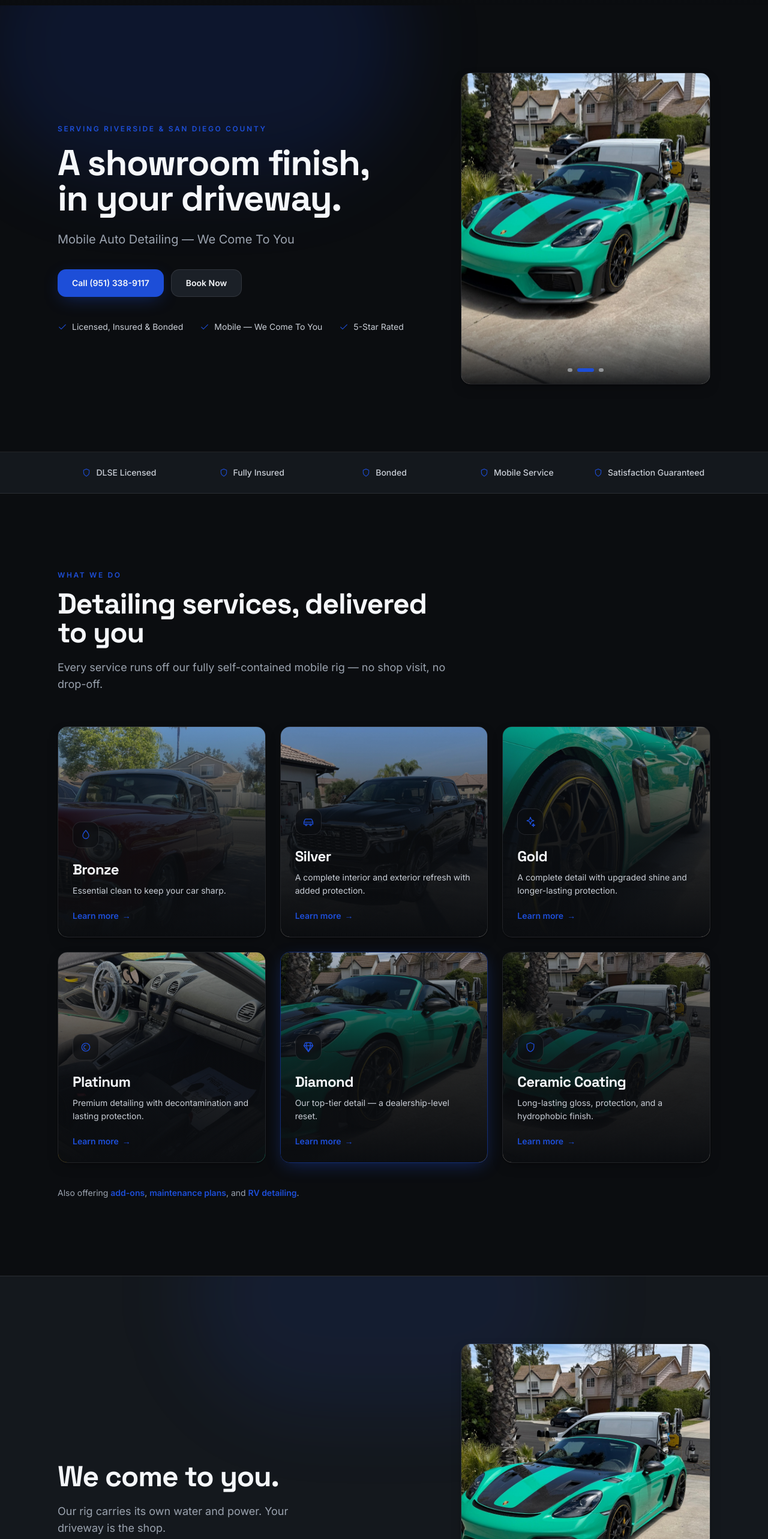
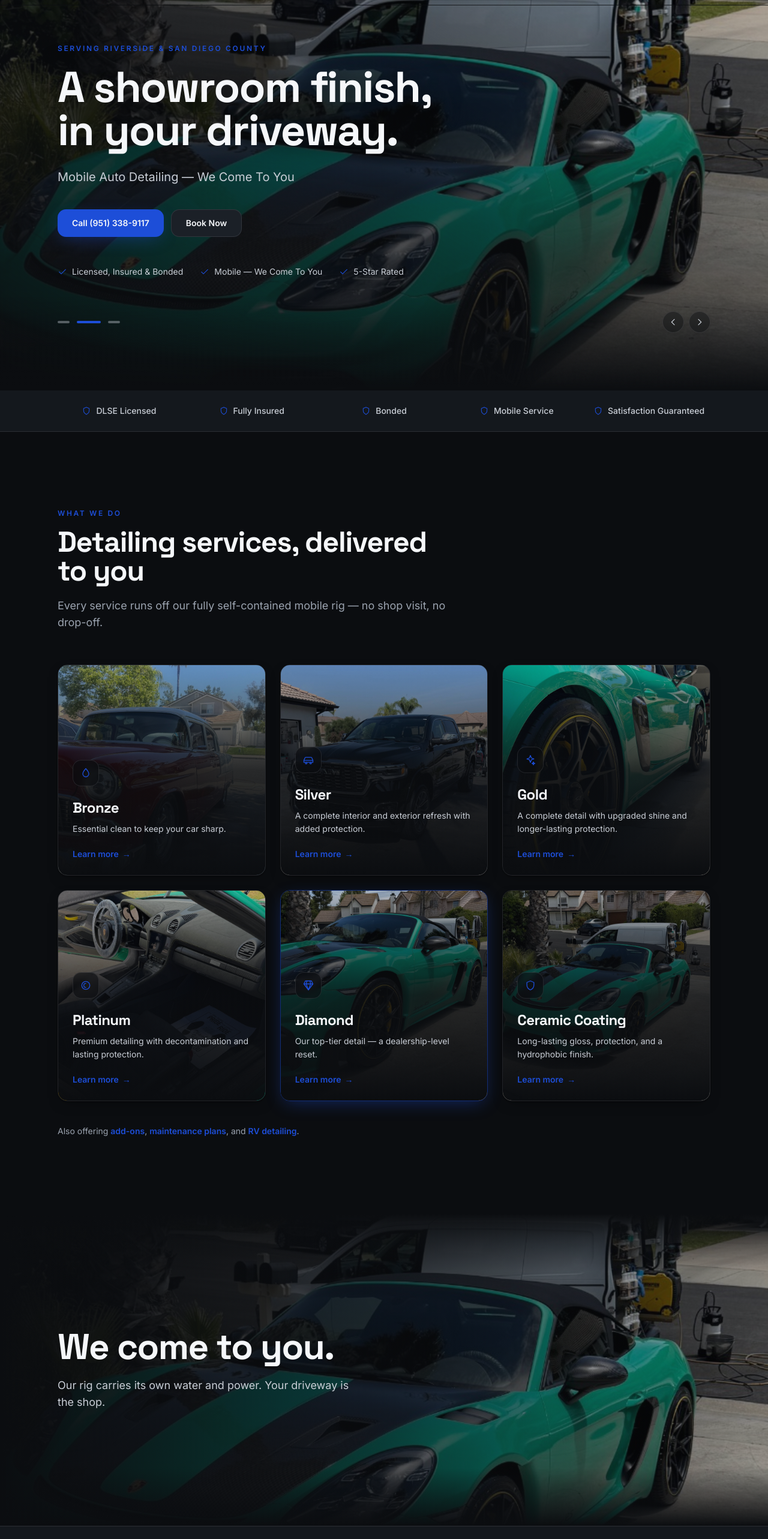
Before and after one commit to Contractor-burnlist/royalrinse, a Next.js app: page / in a window 1280 px wide. Shown: the part 120-2686 px from the top of the page at 60% size. Built offline with nearby package versions, Linux system fonts and the light colour scheme.

Commit message:
Restore full-bleed cinematic hero and photo bands

```diff
--- a/app/page.tsx
+++ b/app/page.tsx
@@ -96,34 +96,26 @@ const bandImages = {
 
 function Hero() {
   return (
-    <section className="relative overflow-hidden border-b border-hairline">
-      <div
-        aria-hidden="true"
-        className="pointer-events-none absolute -top-40 left-1/4 h-[28rem] w-[44rem] -translate-x-1/2 rounded-full bg-royal/15 blur-3xl"
-      />
-
-      <Container className="relative py-16 sm:py-24 lg:py-28">
-        {/* Definite track width — an `auto` column would collapse the
-            carousel's w-full/aspect-ratio box to zero. */}
-        <div className="grid items-center gap-14 lg:grid-cols-[1fr_26rem] lg:gap-20">
-          <div>
+    <HeroCarousel>
+      <Container>
+        <div className="max-w-3xl">
           <Eyebrow>{SERVICE_AREA_SHORT}</Eyebrow>
           {/* No forced <br> on mobile — it overflows narrow viewports. */}
-            <h1 className="mt-5 font-display text-4xl font-bold leading-[1.02] tracking-tight text-ink sm:text-6xl sm:leading-[0.98]">
+          <h1 className="mt-5 font-display text-4xl font-bold leading-[1.02] tracking-tight text-ink drop-shadow-[0_2px_24px_rgba(0,0,0,0.6)] sm:text-6xl sm:leading-[0.98] lg:text-7xl">
             A showroom finish,
             <br className="hidden sm:inline" />{" "}
             in your driveway.
           </h1>
-            <p className="mt-6 max-w-lg text-lg text-muted sm:text-xl">{site.tagline}</p>
+          <p className="mt-7 max-w-xl text-lg text-chrome sm:text-xl">{site.tagline}</p>
 
-            <div className="mt-9 flex flex-col gap-3 sm:flex-row">
+          <div className="mt-10 flex flex-col gap-3 sm:flex-row">
             <ButtonAnchor href={telHref} aria-label={PHONE_ARIA}>
               Call {site.phone}
             </ButtonAnchor>
             <BookNowButton variant="secondary" />
           </div>
 
-            <ul className="mt-10 flex flex-wrap gap-x-7 gap-y-3">
+          <ul className="mt-12 flex flex-wrap gap-x-7 gap-y-3">
             {trustChips.map((chip) => (
               <li key={chip} className="flex items-center gap-2 text-sm text-chrome">
                 <Icon name="check" className="h-4 w-4 text-royal" />
@@ -132,11 +124,8 @@ function Hero() {
             ))}
           </ul>
         </div>
-
-          <HeroCarousel />
-        </div>
       </Container>
-    </section>
+    </HeroCarousel>
   );
 }
 
@@ -397,7 +386,6 @@ export default function Home() {
         image={bandImages.showroom}
         headline="Showroom finish, every time."
         sub="The finish is in the parts most people skip — every vent, seam, and panel."
-        reverse
       />
 
       <ServiceAreaTeaser />
--- a/components/HeroCarousel.tsx
+++ b/components/HeroCarousel.tsx
@@ -1,14 +1,16 @@
 "use client";
 
 import Image from "next/image";
-import { useCallback, useEffect, useState } from "react";
+import { useCallback, useEffect, useState, type ReactNode } from "react";
 import { featureVehicles, type GalleryImage } from "@/lib/gallery";
 
 const AUTO_ADVANCE_MS = 5000;
 
 /**
- * Hero slides. Only the highest-resolution sources (>= 900px wide) — the 576px
- * shots would need upscaling even in the contained frame.
+ * Full-bleed is the most-upscaled surface on the site, so the hero uses only
+ * the highest-resolution sources. The 576px shots would need a 5x upscale here;
+ * the 900px ones need 3.2x. Still not truly sharp — the sources are too small
+ * for full-bleed (see lib/gallery.ts) — but this is the best available.
  */
 const MIN_HERO_WIDTH = 900;
 
@@ -27,16 +29,11 @@ function buildSlides(): GalleryImage[] {
 const slides = buildSlides();
 
 /**
- * Contained hero carousel — deliberately NOT full-bleed.
- *
- * The sources top out at 900px wide. Full-bleed meant a 3.2x upscale on retina
- * and a visibly soft image. The frame is capped at 26rem (416px CSS = 832px on
- * retina; the 1.08x Ken Burns drift tops out at ~898px), so it renders at or
- * under the native 900px and stays sharp.
- *
- * If the photos are ever re-exported at 2560px+, this can go back to full-bleed.
+ * Full-bleed cinematic hero. Photos run edge to edge behind the content; a
+ * gradient scrim from the bottom-left keeps the headline and CTAs legible over
+ * whatever slide is showing.
  */
-export function HeroCarousel() {
+export function HeroCarousel({ children }: { children: ReactNode }) {
   const [current, setCurrent] = useState(0);
   const [paused, setPaused] = useState(false);
   const [reducedMotion, setReducedMotion] = useState(false);
@@ -67,17 +64,13 @@ export function HeroCarousel() {
   }, [paused, reducedMotion, current]);
 
   return (
-    <div
+    <section
       role="group"
       aria-roledescription="carousel"
       aria-label="Recent detailing work"
-      onMouseEnter={() => setPaused(true)}
-      onMouseLeave={() => setPaused(false)}
-      onFocusCapture={() => setPaused(true)}
-      onBlurCapture={() => setPaused(false)}
-      className="mx-auto w-full max-w-[26rem] lg:mx-0"
+      // Pull up under the sticky header so photos run to the very top.
+      className="relative -mt-24 flex min-h-[80vh] items-end overflow-hidden sm:-mt-32 lg:min-h-[85vh]"
     >
-      <div className="group relative aspect-[4/5] w-full overflow-hidden rounded-2xl border border-hairline shadow-card">
       {slides.map((slide, index) => (
         <div
           key={slide.src}
@@ -92,29 +85,42 @@ export function HeroCarousel() {
             fill
             priority={index === 0}
             quality={90}
-              // Matches the real frame width — never requests more.
-              sizes="(max-width: 1024px) 100vw, 416px"
+            sizes="100vw"
+            // Portrait source in a landscape frame: anchor the crop on the car
+            // rather than the dead centre of the photo.
+            style={{ objectPosition: "50% 40%" }}
             className={`object-cover ${
-                index === current && !reducedMotion
-                  ? "motion-safe:animate-kenburns"
-                  : ""
+              index === current && !reducedMotion ? "motion-safe:animate-kenburns" : ""
             }`}
           />
         </div>
       ))}
 
-        {/* Bottom scrim so the controls stay legible on any slide. */}
+      {/* Scrim: heavy at the bottom-left where the copy sits, clearing toward
+          the top-right so the car stays visible. */}
       <div
         aria-hidden="true"
-          className="pointer-events-none absolute inset-x-0 bottom-0 h-28 bg-gradient-to-t from-base/90 to-transparent"
+        className="absolute inset-0 bg-gradient-to-tr from-base via-base/70 to-base/10"
+      />
+      <div
+        aria-hidden="true"
+        className="absolute inset-x-0 bottom-0 h-40 bg-gradient-to-t from-base to-transparent"
       />
 
+      {/* min-w-0: as a flex item this would otherwise size to its widest child
+          and push the headline past the viewport on mobile. */}
+      <div
+        className="relative w-full min-w-0 pb-20 pt-40 sm:pb-24 sm:pt-48"
+        onMouseEnter={() => setPaused(true)}
+        onMouseLeave={() => setPaused(false)}
+        onFocusCapture={() => setPaused(true)}
+        onBlurCapture={() => setPaused(false)}
+      >
+        {children}
+
         {slides.length > 1 ? (
-          <>
-            <HeroArrow direction="prev" onClick={() => go(-1)} />
-            <HeroArrow direction="next" onClick={() => go(1)} />
-
-            <div className="absolute inset-x-0 bottom-5 flex justify-center gap-2">
+          <div className="mx-auto mt-14 w-full max-w-container px-5 sm:px-8">
+            <div className="flex items-center gap-3">
               {slides.map((slide, index) => (
                 <button
                   key={slide.src}
@@ -122,18 +128,23 @@ export function HeroCarousel() {
                   onClick={() => setCurrent(index)}
                   aria-label={`Show photo ${index + 1} of ${slides.length}`}
                   aria-current={index === current}
-                  className={`h-1.5 rounded-full transition-all duration-500 focus:outline-none focus-visible:ring-2 focus-visible:ring-royal focus-visible:ring-offset-2 focus-visible:ring-offset-base ${
+                  className={`h-1 rounded-full transition-all duration-500 focus:outline-none focus-visible:ring-2 focus-visible:ring-royal focus-visible:ring-offset-2 focus-visible:ring-offset-base ${
                     index === current
-                      ? "w-7 bg-royal"
-                      : "w-2 bg-chrome/60 hover:bg-chrome"
+                      ? "w-10 bg-royal"
+                      : "w-5 bg-chrome/40 hover:bg-chrome"
                   }`}
                 />
               ))}
+
+              <span className="ml-auto flex gap-2">
+                <HeroArrow direction="prev" onClick={() => go(-1)} />
+                <HeroArrow direction="next" onClick={() => go(1)} />
+              </span>
             </div>
-          </>
+          </div>
         ) : null}
       </div>
-    </div>
+    </section>
   );
 }
 
@@ -150,9 +161,7 @@ function HeroArrow({
       type="button"
       onClick={onClick}
       aria-label={isPrev ? "Previous photo" : "Next photo"}
-      className={`absolute top-1/2 z-10 flex h-10 w-10 -translate-y-1/2 items-center justify-center rounded-full border border-hairline bg-base/50 text-ink opacity-0 backdrop-blur-sm transition-opacity hover:bg-base/80 focus:outline-none focus-visible:opacity-100 focus-visible:ring-2 focus-visible:ring-royal group-hover:opacity-100 ${
-        isPrev ? "left-3" : "right-3"
-      }`}
+      className="flex h-9 w-9 items-center justify-center rounded-full border border-hairline bg-base/40 text-chrome backdrop-blur-sm transition-colors hover:border-chrome/50 hover:text-ink focus:outline-none focus-visible:ring-2 focus-visible:ring-royal"
     >
       <svg
         viewBox="0 0 24 24"
--- a/components/PhotoBand.tsx
+++ b/components/PhotoBand.tsx
@@ -4,65 +4,60 @@ import { Container } from "@/components/ui";
 import { Reveal } from "@/components/Reveal";
 
 /**
- * Photo interstitial.
+ * Full-bleed photo interstitial with an overlaid line of copy.
  *
- * NOT full-bleed. The source photos are portrait phone shots (max 900px wide);
- * stretching one across a 1440px viewport meant a 3.2x upscale on retina and
- * cropped away ~75% of the frame. Instead the photo sits in a portrait frame
- * capped at 26rem (416px CSS = 832px on retina, under the 900px source), so it
- * renders without upscaling and keeps its own aspect ratio.
+ * No fixed-attachment parallax: it doesn't work with next/image (which renders
+ * an <img>, not a CSS background) and is janky on mobile Safari. The depth here
+ * comes from the scrim and the reveal instead.
  */
 export function PhotoBand({
   image,
   headline,
   sub,
-  reverse = false,
 }: {
   image: GalleryImage;
   headline: string;
   sub?: string;
-  /** Put the photo on the left instead of the right. */
-  reverse?: boolean;
 }) {
   return (
-    <section className="relative overflow-hidden border-y border-hairline bg-charcoal">
+    <section className="relative flex min-h-[55vh] items-center overflow-hidden md:min-h-[65vh]">
+      <div className="absolute inset-0">
+        <Image
+          src={image.src}
+          alt={image.alt}
+          fill
+          loading="lazy"
+          quality={90}
+          sizes="100vw"
+          style={{ objectPosition: "50% 40%" }}
+          className="object-cover"
+        />
+      </div>
+
       <div
         aria-hidden="true"
-        className="pointer-events-none absolute -top-40 left-1/2 h-96 w-[40rem] -translate-x-1/2 rounded-full bg-royal/10 blur-3xl"
+        className="absolute inset-0 bg-gradient-to-r from-base via-base/75 to-base/30"
+      />
+      <div
+        aria-hidden="true"
+        className="absolute inset-x-0 top-0 h-24 bg-gradient-to-b from-base to-transparent"
+      />
+      <div
+        aria-hidden="true"
+        className="absolute inset-x-0 bottom-0 h-24 bg-gradient-to-t from-base to-transparent"
       />
 
-      <Container className="relative py-20 sm:py-28">
-        <div
-          className={`flex flex-col items-center gap-12 lg:flex-row lg:gap-20 ${
-            reverse ? "lg:flex-row-reverse" : ""
-          }`}
-        >
-          <Reveal className="flex-1">
-            <p className="font-display text-4xl font-bold leading-[1.05] tracking-tight text-ink sm:text-5xl">
-              {headline}
+      <Container className="relative py-24">
+        <Reveal>
+          <p className="font-display text-4xl font-bold leading-[1.1] tracking-tight text-ink sm:text-5xl lg:text-6xl">
+            {headline}
+          </p>
+          {sub ? (
+            <p className="mt-5 max-w-lg text-base leading-relaxed text-chrome sm:text-lg">
+              {sub}
             </p>
-            {sub ? (
-              <p className="mt-5 max-w-md text-base leading-relaxed text-muted sm:text-lg">
-                {sub}
-              </p>
-            ) : null}
-          </Reveal>
-
-          <Reveal delay={100} className="w-full max-w-[26rem] shrink-0">
-            <div className="relative aspect-[4/5] w-full overflow-hidden rounded-2xl border border-hairline shadow-card">
-              <Image
-                src={image.src}
-                alt={image.alt}
-                fill
-                loading="lazy"
-                quality={90}
-                // Never requests more than the frame actually is.
-                sizes="(max-width: 1024px) 100vw, 416px"
-                className="object-cover"
-              />
-            </div>
-          </Reveal>
-        </div>
+          ) : null}
+        </Reveal>
       </Container>
     </section>
   );
```
Lines whose indentation alone changed are shown as unchanged.
